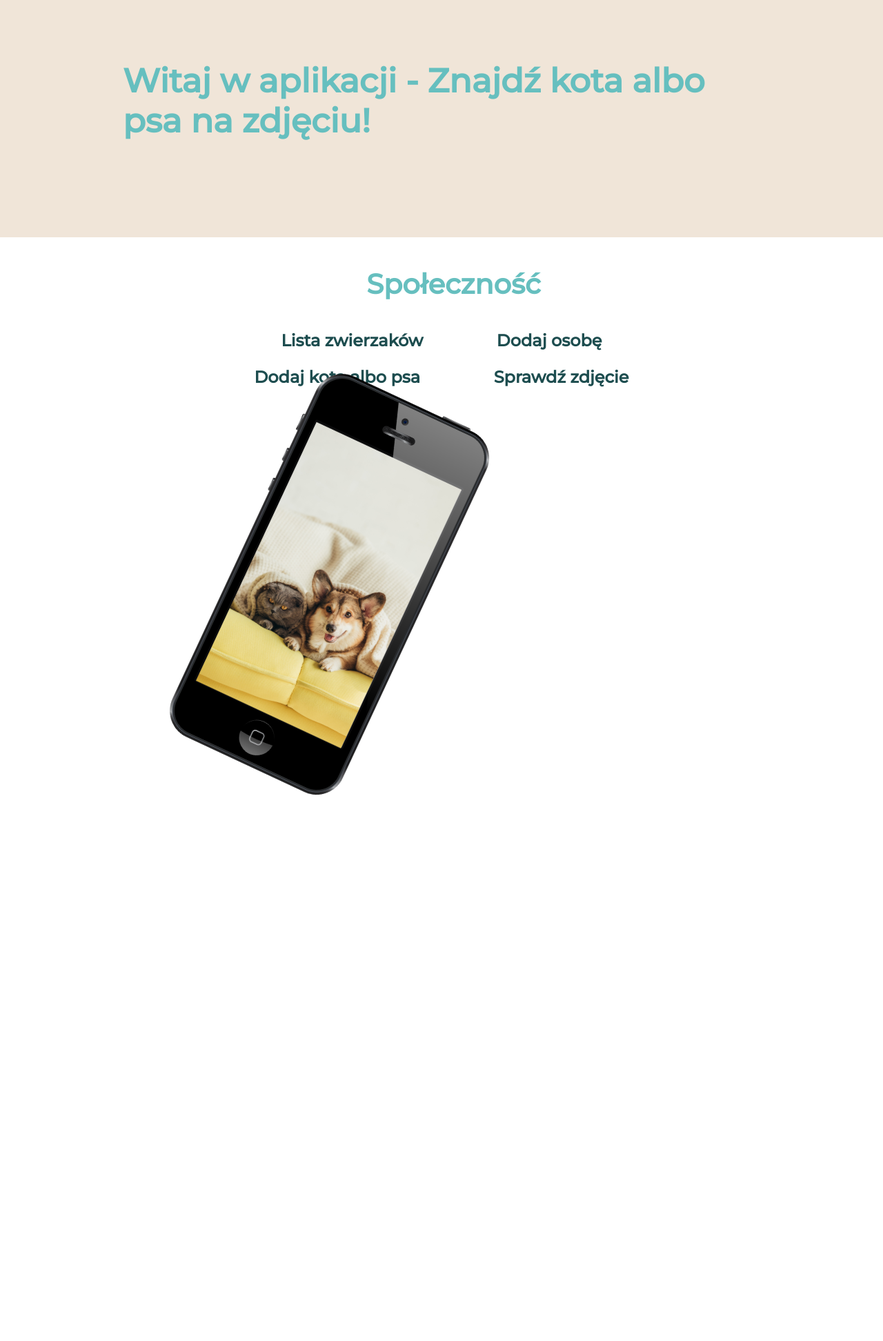
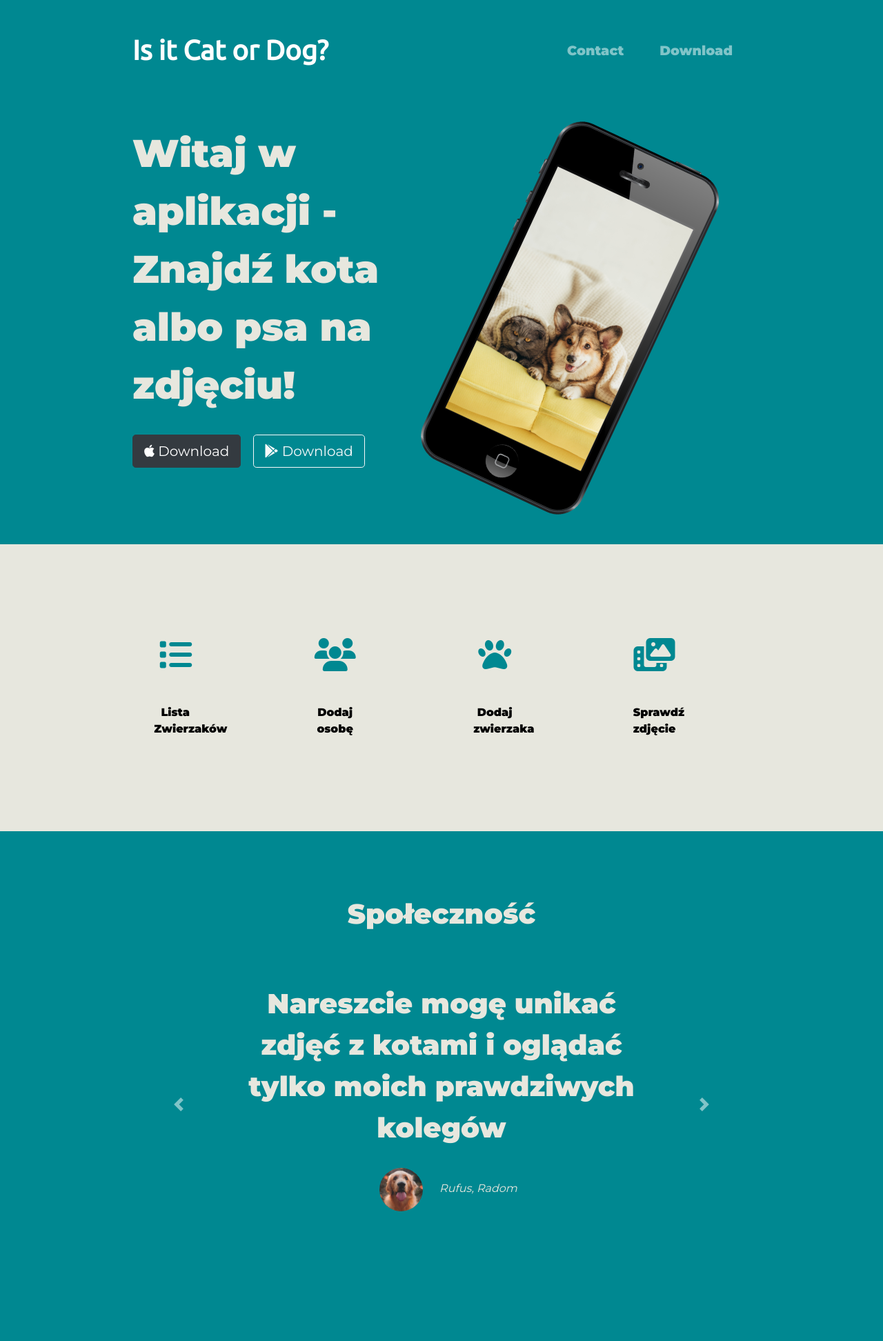
Before and after one commit to AdrianaNowak/FindAKitten, a Django app: page / in a window 1280 px wide. Shown: the whole page at 69% size. Before the commit the page ends 1153 px from the top, so only its background shows below. Run offline with Django 3.2, Linux system fonts and the light colour scheme; data that the repository does not hold is empty; some libraries are stand-ins or nearby versions.

Commit message:
Bootstrap added

```diff
--- a/FindAKitten/settings.py
+++ b/FindAKitten/settings.py
@@ -39,7 +39,8 @@ INSTALLED_APPS = [
     'django.contrib.messages',
     'django.contrib.staticfiles',
     'website',
-    'kotki'
+    'kotki',
+    'bootstrap4'
 ]
 
 MIDDLEWARE = [
--- a/website/static/website/style.css
+++ b/website/static/website/style.css
@@ -1,101 +1,174 @@
 body {
+  font-family: "Montserrat";
   text-align: center;
-  margin: 0;
-  font-family: 'Montserrat', serif;
-  color: #40514E;
 }
-
 h1 {
-  text-align: left;
-  color: #66BFBF;
-  font-family: 'Montserrat',
-  font-size: 50px;
-  margin: 50px 50px 50px;
+  font-family: "Montserrat";
+  font-size: 3.5rem;
+  line-height: 1.5;
+  font-weight: bold;
 }
 
 h2 {
-  color: #66BFBF;
-  font-family: 'Montserrat', sans-serif;
+  font-family: "Montserrat";
+  font-size: 2.5rem;
+  line-height: 1.5;
+  font-weight: bolder;
+}
+
+a {
+  font-family: "Montserrat";
   font-weight: bold;
-  font-size: 2.5rem;
-  padding: 10px;
-  margin-left: 35px;
-  text-align: center;
+  color: black;
+}
+
+a:hover {
+  color: #008891;
+  text-decoration: none;
+
 }
 
 p {
-  text-align: center;
-  color: #11999E;
-  font-family: 'Montserrat', sans-serif;
-  font-size: 1.5rem;
-}
-
-li {
-  list-style: none;
-  width: 100%;
-  margin: 5px auto 5px auto;
-}
-
-.top-container {
-  background-color: #ecfbfc;
-  position: relative;
-  padding-top: 100px;
+  color: #8f8f8f;
 }
 
 
-.intro {
-  width: 30%;
-  text-align: center;
-  margin: 50px auto 100px auto;
-  line-height: 2
-
-}
-.container-fluid {
-  padding: 3% 10% 7%;
-  font-size: 2rem;
-  text-align: right;
-}
-
-table{
-  width: 50%;
-  margin: 100px auto 150px auto;
+#title {
+  background-color: #008891;
+  color: #e7e7de;
   text-align: left;
-  line-height: 2
 
 }
 
-.p {
-  line-height: 2;
+.container-fluid {
+  padding: 3% 15% 7%;
 }
-a {
-  color: #1d4d4f;
-    font-family: 'Montserrat', sans-serif;
-    text-decoration: none;
-    font-weight: bold;
+
+
+/* navigation bar */
+.navbar {
+  padding: 0 0 4.5rem;
 
 }
-a:hover {
-  color:#e5dfdf;
+
+.navbar-brand {
+  font-family: "Ubuntu";
+  font-size: 2.5rem;
+  font-weight: bold;
 }
-.bottom-container {
-  background-color: #6ba8a9;
-  padding: 50px 0 20px;
+
+.nav-item {
+  padding: 0 18px;
 
 }
-.copyright{
-color: #e5dfdf;
-font-size: 0.75rem;
-padding: 20px 0;
+
+.nav-link {
+    font-family: "Montserrat";
+  font-size: 1.2rem;
+
 }
 
-#title {
-  background-color: #f0e5d8;
-  color: #fff;
-  text-align: left;
+/* Download Button*/
+.download-button {
+  margin: 5% 3% 5% 0;
+}
 
-}
+/*title images*/
 .title-image {
   width: 60%;
   transform: rotate(25deg);
   position: absolute;
   right: 30%;
+
+
+}
+
+#features {
+  padding: 7% 15%;
+background-color: #e7e7de;
+position: relative;
+z-index: 1;
+}
+
+.features-box {
+  text-align: center;
+  padding: 5%;
+
+}
+
+.icon {
+  color: #008891;
+  margin-bottom: 3rem;
+
+}
+
+.icon:hover {
+  color: #0f3057;
+}
+
+/*Testimonia Section*/
+#testimonials {
+  padding: 7% 15%;
+  background-color: #008891;
+  color: #e7e7de;
+
+}
+.testimonial-images{
+  width: 10%;
+  border-radius: 100%;
+  margin: 20px;
+}
+.carousel-item {
+  padding: 7% 15%;
+}
+#press {
+    background-color: #ff4c68;
+    padding-bottom: 3%;
+}
+.press-logo {
+  width: 15%;
+  margin: 20px 20px 50px;
+}
+/*Pricing*/
+#pricing {
+  padding: 100px;
+}
+/*CTA*/
+#cta {
+    background-color: #ff4c68;
+    color:#fff;
+    padding: 7% 15%;
+    text-align: center;
+  }
+.cta-heading  {
+  font-family: "Montserrat";
+  font-size: 3.5rem;
+   line-height: 1.5;
+}
+
+
+/*footer*/
+#footer {
+  padding: 7% 15%;
+
+}
+.social-icon {
+  margin: 20px 10px;
+}
+
+@media (max-width: 1028px) {
+  #title {
+    text-align: center;
+  }
+.title-image {
+  position: static;
+  transform: rotate(0);
+}
+}
+
+
+
+
+.pricing-column {
+  padding: 3% 2%;
+}
--- a/website/templates/website/welcome.html
+++ b/website/templates/website/welcome.html
@@ -1,21 +1,117 @@
 {% load static %}
+{% load bootstrap4 %}
 <!DOCTYPE html>
 <html lang="en">
 <head>
     <meta charset="UTF-8">
     <title>IsItCatorDog?</title>
-    <link href="https://fonts.googleapis.com/css2?family=Merriweather+Sans:wght@300&family=Montserrat:wght@500&display=swap" rel="stylesheet">
+
+      <!-- Google Fonts  -->
+    <link href="https://fonts.googleapis.com/css2?family=Ubuntu:wght@300;400&display=swap" rel="stylesheet">
+    <link href="https://fonts.googleapis.com/css2?family=Montserrat:wght@100;400&display=swap" rel="stylesheet">
+    <link href="https://fonts.googleapis.com/css2?family=Montserrat:wght@100;900&display=swap" rel="stylesheet">
+
+    <!--CSS Stylesheets-->
+    <link rel="stylesheet" href="https://stackpath.bootstrapcdn.com/bootstrap/4.5.0/css/bootstrap.min.css" integrity="sha384-9aIt2nRpC12Uk9gS9baDl411NQApFmC26EwAOH8WgZl5MYYxFfc+NcPb1dKGj7Sk" crossorigin="anonymous" />
     <link rel="stylesheet" href="{% static 'website/style.css' %}" >
+    <!-- Font Awesome -->
+    <script src="https://kit.fontawesome.com/998e5edbad.js" crossorigin="anonymous"></script>
+    <!--Bootstrap Scripts -->
+    <script src="https://code.jquery.com/jquery-3.5.1.slim.min.js" integrity="sha384-DfXdz2htPH0lsSSs5nCTpuj/zy4C+OGpamoFVy38MVBnE+IbbVYUew+OrCXaRkfj" crossorigin="anonymous"></script>
+    <script src="https://cdn.jsdelivr.net/npm/popper.js@1.16.0/dist/umd/popper.min.js" integrity="sha384-Q6E9RHvbIyZFJoft+2mJbHaEWldlvI9IOYy5n3zV9zzTtmI3UksdQRVvoxMfooAo" crossorigin="anonymous"></script>
+    <script src="https://stackpath.bootstrapcdn.com/bootstrap/4.5.0/js/bootstrap.min.js" integrity="sha384-OgVRvuATP1z7JjHLkuOU7Xw704+h835Lr+6QL9UvYjZE3Ipu6Tp75j7Bh/kR0JKI" crossorigin="anonymous"></script>
 </head>
 <body>
-<section id="title">
-    <div class="container-fluid">
-    <h1>Witaj w aplikacji - Znajdź kota albo psa na zdjęciu!</h1>
-    <img class="title-image" src="{% static 'website/catdog.png' %}">
-</section>
-</div>
+  <section id="title">
+      <div class="container-fluid">
+        <!-- NAvbar -->
 
-<h2>Społeczność</h2>
+        <nav class="navbar navbar-expand-lg navbar-dark">
+          <button class="navbar-toggler" type="button" data-toggle="collapse" data-target="#navbarSupportedContent" aria-controls="navbarSupportedContent" aria-expanded="false" aria-label="Toggle navigation">
+            <span class="navbar-toggler-icon"></span>
+          </button>
+          <div class="collapse navbar-collapse" id="navbarSupportedContent">
+            <a class="navbar-brand" href="">Is it Cat or Dog?</a>
+            <ul class="navbar-nav ml-auto">
+              <li class="nav-item">
+                <a class="nav-link" href="#footer">Contact</a>
+              </li>
+              <li class="nav-item">
+                <a class="nav-link" href="#cta">Download</a>
+              </li>
+            </ul>
+          </div>
+        </nav>
+
+            <!-- Title -->
+
+        <div class="row">
+          <div class="col-lg-6">
+            <h1>Witaj w aplikacji - Znajdź kota albo psa na zdjęciu!</h1>
+
+            <button type="button" class="btn btn-dark btn-lg download-button"> <i class="fab fa-apple"></i> Download</button>
+            <button type="button" class="btn btn-outline-light btn-lg download-button"> <i class="fab fa-google-play"></i> Download</button>
+          </div>
+
+          <div class="col-lg-6">
+            <img class="title-image" src="{% static 'website/catdog.png' %}">
+          </div>
+        </div>
+      </div>
+    </section>
+
+  <!-- Features -->
+
+    <section id="features">
+      <div class="row">
+        <div class="features-box col-lg-2 ">
+          <i class="icon fas fa-list fa-3x"></i>
+          <a href="{% url 'cats' %}">Lista Zwierzaków</a>
+        </div>
+        <div class="features-box col-lg-2 offset-lg-1">
+          <i class="icon fas fa-users fa-3x"></i>
+          <a href="/person/new_person">Dodaj osobę</a>
+        </div>
+        <div class="features-box col-lg-2 offset-lg-1">
+          <i class="icon fas fa-paw fa-3x"></i>
+          <a href="/person/new_cat">Dodaj zwierzaka</a>
+        </div>
+          <div class="features-box col-lg-2 offset-lg-1">
+          <i class="icon fas fa-photo-video fa-3x"></i>
+          <a href="/image_upload">Sprawdź zdjęcie</a>
+        </div>
+      </div>
+    </section>
+
+<!-- Testimonials -->
+
+    <section id="testimonials">
+        <h2>Społeczność</h2>
+      <div id="testimonials-carousel" class="carousel slide" data-ride="false">
+        <div class="carousel-inner">
+          <div class="carousel-item active">
+            <h2>Nareszcie mogę unikać zdjęć z kotami i oglądać tylko moich prawdziwych kolegów</h2>
+            <img class="testimonial-images" src="{% static 'website/dog-img.jpg' %}">
+            <em>Rufus, Radom</em>
+          </div>
+          <div class="carousel-item">
+            <h2 class="testimonial-text">My dog used to be so lonely, but with TinDog's help, they've found the love of their life. I think.</h2>
+            <img class="testimonial-images" src="images/lady-img.jpg" alt="lady-profile">
+            <em>Beverly, Illinois</em>
+          </div>
+
+        </div>
+        <a class="carousel-control-prev" href="#testimonials-carousel" role="button" data-slide="prev">
+          <span class="carousel-control-prev-icon" aria-hidden="true"></span>
+
+        </a>
+        <a class="carousel-control-next" href="#testimonials-carousel" role="button" data-slide="next">
+          <span class="carousel-control-next-icon" aria-hidden="true"></span>
+
+        </a>
+      </div>
+
+
 <ul >
     {% for person in people %}
         <li >
@@ -25,19 +121,3 @@
         </li>
     {% endfor %}
 </ul>
-
-<p>
-<a  style=" margin: 8px 50px 8px; " href="{% url 'cats' %}">Lista zwierzaków</a>
-
-<a  style="  margin: 8px 50px 8px; " href="/person/new_person">Dodaj osobę</a>
-</p>
-<p>
-<a style="  margin: 8px 50px 8px; " href="/person/new_cat">Dodaj kota albo psa</a>
-
-<a style="  margin: 8px 50px 8px; " href="/image_upload">Sprawdź zdjęcie</a>
-
-</p>
-
-
-</body>
-</html>
```
Also changed, not shown: website/static/website/catdog.png, website/static/website/dog-img.jpg (added), website/static/website/lady-img.jpg (added).
